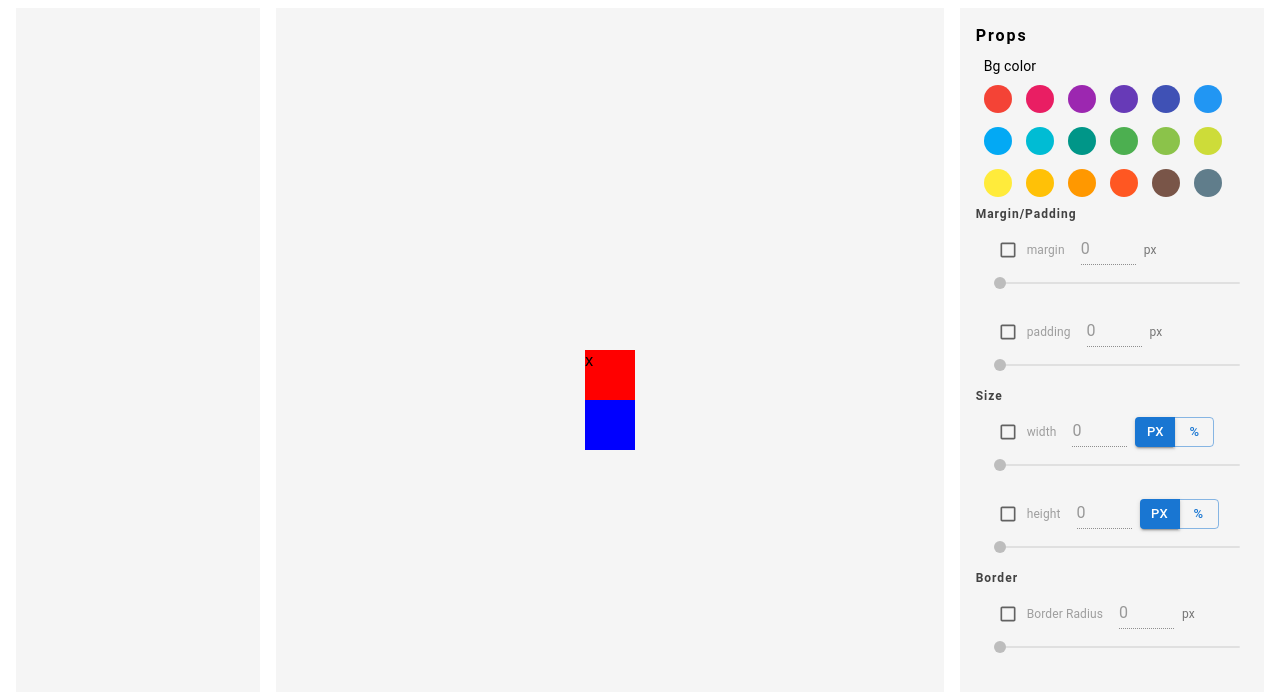
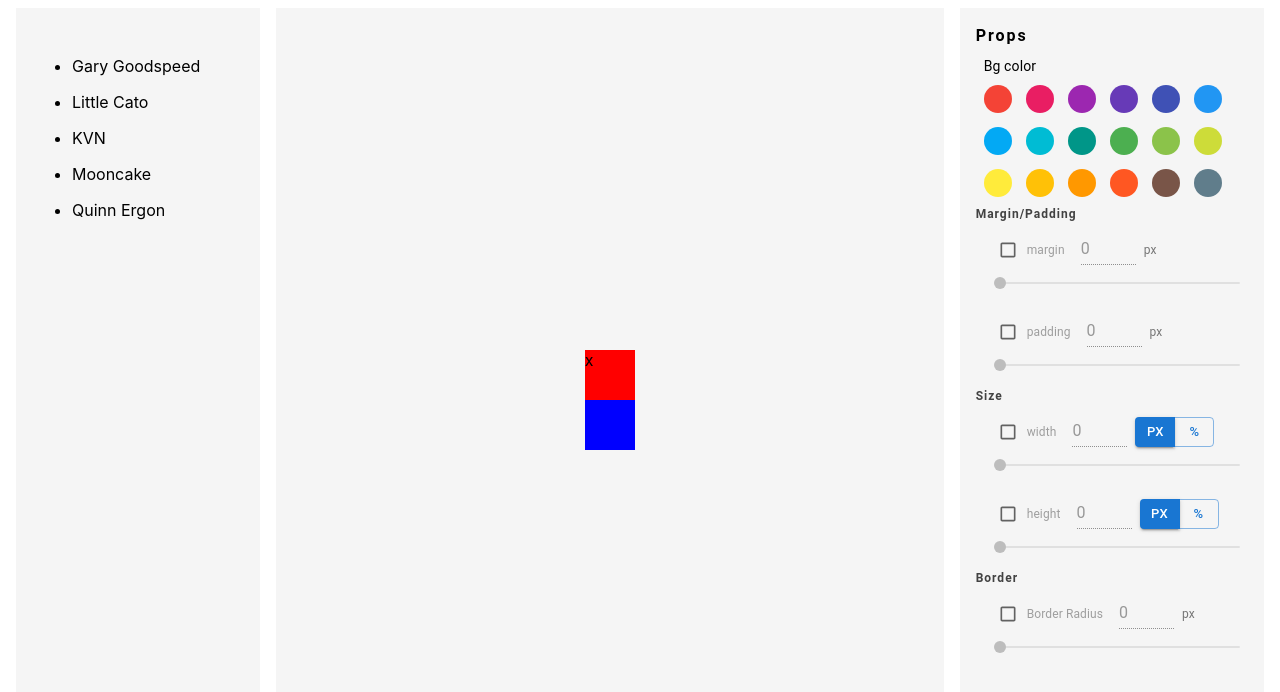
Before and after one commit to chanwit-y/mind-ui, a Next.js app: page / in a window 1280 px wide. Shown: the top 692 px of the page. Built offline with nearby package versions, Linux system fonts and the light colour scheme.

Commit message:
demo dnd

```diff
--- /dev/null
+++ b/components/toolbox/Toolbox.tsx
@@ -0,0 +1,76 @@
+import { Box } from "@mui/material";
+import React, { useState } from "react";
+import {
+  DragDropContext,
+  Draggable,
+  Droppable,
+  DropResult,
+} from "react-beautiful-dnd";
+
+const finalSpaceCharacters = [
+  {
+    id: "gary",
+    name: "Gary Goodspeed",
+  },
+  {
+    id: "cato",
+    name: "Little Cato",
+  },
+  {
+    id: "kvn",
+    name: "KVN",
+  },
+  {
+    id: "mooncake",
+    name: "Mooncake",
+  },
+  {
+    id: "quinn",
+    name: "Quinn Ergon",
+  },
+];
+
+export const Toolbox = () => {
+  const [characters, updateCharacters] = useState(finalSpaceCharacters);
+
+  function handleOnDragEnd(result: DropResult) {
+    if (!result.destination) return;
+
+    const items = Array.from(characters);
+    const [reorderedItem] = items.splice(result.source.index, 1);
+    items.splice(result.destination.index, 0, reorderedItem);
+
+    updateCharacters(items);
+  }
+
+  return (
+    <DragDropContext onDragEnd={handleOnDragEnd}>
+      <Droppable droppableId="characters">
+        {(provided) => (
+          <ul
+            className="characters"
+            {...provided.droppableProps}
+            ref={provided.innerRef}
+          >
+            {characters.map(({ id, name }, index) => {
+              return (
+                <Draggable key={id} draggableId={id} index={index}>
+                  {(provided) => (
+                    <li
+                      ref={provided.innerRef}
+                      {...provided.draggableProps}
+                      {...provided.dragHandleProps}
+                    >
+                      <p>{name}</p>
+                    </li>
+                  )}
+                </Draggable>
+              );
+            })}
+            {provided.placeholder}
+          </ul>
+        )}
+      </Droppable>
+    </DragDropContext>
+  );
+};
--- a/package.json
+++ b/package.json
@@ -14,12 +14,14 @@
     "@mui/material": "^5.8.4",
     "next": "12.1.6",
     "react": "18.2.0",
+    "react-beautiful-dnd": "^13.1.0",
     "react-color": "^2.19.3",
     "react-dom": "18.2.0"
   },
   "devDependencies": {
     "@types/node": "18.0.0",
     "@types/react": "18.0.14",
+    "@types/react-beautiful-dnd": "^13.1.2",
     "@types/react-color": "^3.0.6",
     "@types/react-dom": "18.0.5",
     "eslint": "8.18.0",
--- a/pages/index.tsx
+++ b/pages/index.tsx
@@ -3,6 +3,7 @@ import { useState } from "react";
 import { Box } from "@mui/material";
 import { grey } from "@mui/material/colors";
 import { BoxAdusting, BoxProps, BoxType } from "components/box";
+import { Toolbox } from "@/components/toolbox/Toolbox";
 
 const Home: NextPage = () => {
   const [prop, setProp] = useState<BoxType>({
@@ -13,6 +14,7 @@ const Home: NextPage = () => {
       <Box width={50} height={50} bgcolor="blue"></Box>,
     ],
   } as BoxType);
+
   return (
     <Box p={1} height="100vh" display="flex" justifyContent="space-around">
       <Box
@@ -23,7 +25,9 @@ const Home: NextPage = () => {
         bgcolor={grey[100]}
         display="flex"
         flexDirection="column"
-      ></Box>
+      >
+        <Toolbox />
+      </Box>
       <Box
         mx={1}
         p={2}
```
Also changed, not shown: 1 other file (tests, documents, lock files or other folders).
